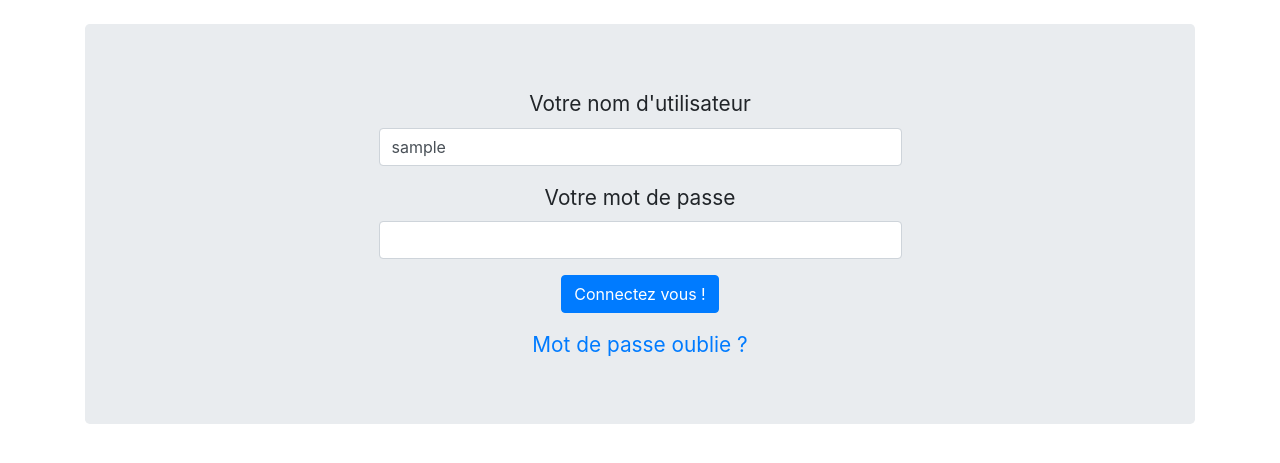
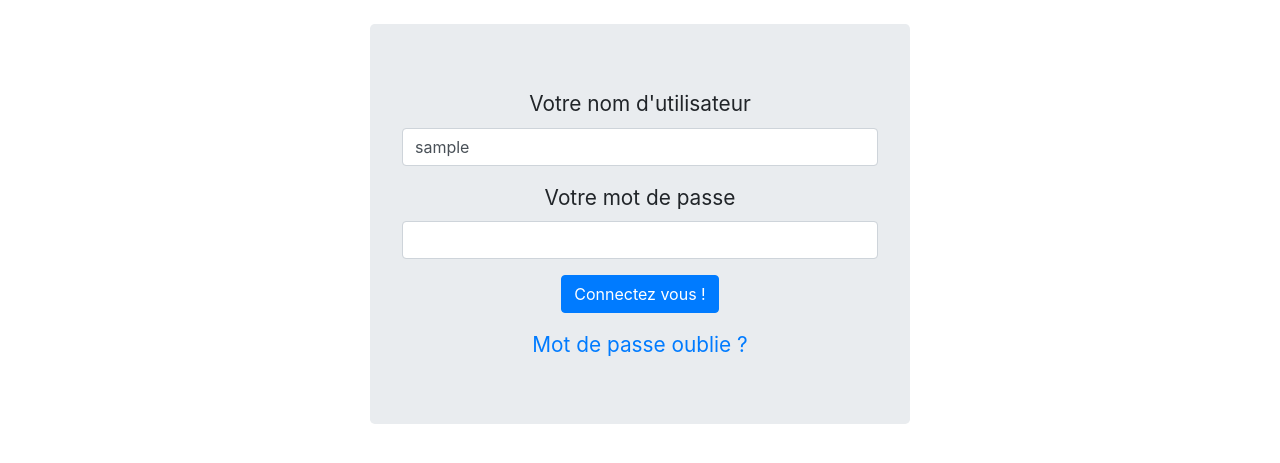
Before and after one commit to domad007/easyPeps, a Symfony app: template web/templates/account/connexion.html.twig in a window 1280 px wide. Shown: the part 246-709 px from the top of the page. Run offline with Twig, Linux system fonts and the light colour scheme; the template is opened without the code that fills it: most values are stand-ins (such as "Sample title", 1, 10 or a date in 2020); some libraries are stand-ins or nearby versions.

Commit message:
changement de style du site web(mise en place des colonnes)

```diff
--- a/web/public/CSS/style.css
+++ b/web/public/CSS/style.css
@@ -1,27 +1,3 @@
-form {
-    text-align: center;
-    width: 50%;
-    margin-left: 25%;
-}
-
-.alert{
-    text-align: center;
-    width: 50%;
-    margin-left: 25%;
-}
-
-#inscription_naissance {
-    margin-left: 10%;
-}
-
-.connexion {
-    text-align: center;
-}
-
-.contact {
-    text-align: center;
-}
-
 .dropdown-submenu {
     position: relative;
 }
--- a/web/templates/account/connexion.html.twig
+++ b/web/templates/account/connexion.html.twig
@@ -9,8 +9,9 @@
 {% endblock %}
 
 {% block container %}
-    <div class="connexion">
-        <div class="jumbotron" style="font-size: 1.3em;">
+    <div class="row row d-flex justify-content-center">
+        <div class="col-md-6">
+            <div class="jumbotron text-center" style="font-size: 1.3em;">
                 {% for message in app.flashes('success') %}
                     <div class="alert alert-success">
                         {{ message }}
@@ -35,4 +36,5 @@
                 <a href="{{ path('mdpOublie') }}">Mot de passe oublie ?</a>
             </div>
         </div>
+    </div>
 {% endblock %}
--- a/web/templates/account/contact.html.twig
+++ b/web/templates/account/contact.html.twig
@@ -11,8 +11,9 @@
 {% endblock %}
 
 {% block container %}
-    <div class="contact">
-        <div class="jumbotron" style="font-size: 1.3em;">
+    <div class="row row d-flex justify-content-center">
+        <div class="col-md-6">
+            <div class="jumbotron text-center" style="font-size: 1.3em;" >
                 {% for message in app.flashes('success') %}
                     <div class="alert alert-success">
                         {{ message }}
@@ -25,4 +26,5 @@
                 {{ form_end(form) }}
             </div>
         </div>
+    </div>
 {% endblock %}
--- a/web/templates/account/mdpOublie.html.twig
+++ b/web/templates/account/mdpOublie.html.twig
@@ -10,8 +10,9 @@
 {% endblock %}
 
 {% block container %}
-    <div class="mdpOublie">
-        <div class="jumbotron" style="font-size: 1.3em;">
+    <div class="row row d-flex justify-content-center">
+        <div class="col-md-6">
+            <div class="jumbotron text-center" style="font-size: 1.3em;" >
                 {% for message in app.flashes('success') %}
                     <div class="alert alert-success">
                         {{ message }}
@@ -32,4 +33,5 @@
                 </form>
             </div>
         </div>
+    </div>
 {% endblock %}
--- a/web/templates/account/modifMdp.html.twig
+++ b/web/templates/account/modifMdp.html.twig
@@ -6,8 +6,9 @@
     </header>
 {% endblock %}
 {% block container %}
-    <div class="modifMdp">
-        <div class="jumbotron" style="font-size: 1.3em;">
+    <div class="row row d-flex justify-content-center">
+        <div class="col-md-6">
+            <div class="jumbotron text-center" style="font-size: 1.3em;">
                 {% for message in app.flashes('success') %}
                     <div class="alert alert-success">
                         {{ message }}
@@ -24,4 +25,5 @@
                 {{ form_end(form) }}
             </div>
         </div>
+    </div>
 {% endblock %}
--- a/web/templates/account/modifMdpOublie.html.twig
+++ b/web/templates/account/modifMdpOublie.html.twig
@@ -7,8 +7,9 @@
     </header>
 {% endblock %}
 {% block container %}
-   <div class="confMdp">
-        <div class="jumbotron" style="font-size: 1.3em;">
+   <div class="row row d-flex justify-content-center">
+        <div class="col-md-6">
+            <div class="jumbotron text-center" style="font-size: 1.3em;" >
                 {% for message in app.flashes('danger') %}
                     <div class="alert alert-danger">
                         {{ message }}
@@ -19,4 +20,5 @@
                 {{form_end(form)}}
             </div>
         </div>
+    </div>
 {% endblock %}
--- a/web/templates/account/profile.html.twig
+++ b/web/templates/account/profile.html.twig
@@ -6,8 +6,9 @@
     </header>
 {% endblock %}
 {% block container %}
-    <div class="monProfil">
-        <div class="jumbotron" style="font-size: 1.3em;">
+    <div class="row row d-flex justify-content-center">
+        <div class="col-md-6">
+            <div class="jumbotron text-center" style="font-size: 1.3em;">
                 {% for message in app.flashes('success') %}
                     <div class="alert alert-success">
                         {{ message }}
@@ -19,4 +20,5 @@
                 {{ form_end(form) }}
             </div>
         </div>
+    </div>
 {% endblock %}
--- a/web/templates/base.html.twig
+++ b/web/templates/base.html.twig
@@ -27,10 +27,12 @@
                                 <a class="nav-link" href="{{path('classes')}}">Mes classes</a>
                             </li>
                                 <li class="nav-item">
-                                <a class="nav-link dropdown-toggle" data-toggle="dropdown" href="#">Votre compte</a>
-                                    <div class="dropdown-menu">
-                                        <a href="{{ path('mon_profil') }}" class="dropdown-item">Modifiez votre profil</a>
-                                        <a href="{{ path('mon_mdp') }}" class="dropdown-item">Modifiez votre mot de passe</a>
+                                    <div class="dropdown">
+                                        <a class="nav-link dropdown-toggle" data-toggle="dropdown" href="#">Votre compte</a>
+                                        <div class="dropdown-menu">
+                                            <a href="{{ path('mon_profil') }}" class="dropdown-item">Modifiez votre profil</a>
+                                            <a href="{{ path('mon_mdp') }}" class="dropdown-item">Modifiez votre mot de passe</a>
+                                        </div>
                                     </div>
                                 </li>
                                 <li class="nav-item">
--- a/web/templates/classes/newClass.html.twig
+++ b/web/templates/classes/newClass.html.twig
@@ -6,8 +6,9 @@
     </header>
 {% endblock %}
 {% block container %}
-<div class="mesClasses">
-    <div class="jumbotron" style="font-size: 1.3em;">
+<div class="row row d-flex justify-content-center">
+    <div class="col-md-8">
+        <div class="jumbotron text-center" style="font-size: 1.3em;">
             {% for message in app.flashes('success') %}
                 <div class="alert alert-success">
                     {{ message }}
@@ -22,4 +23,5 @@
             {{form_end(form)}}
         </div>
     </div>
+</div>
 {% endblock %}
```
Also changed, not shown: web/src/Entity/Eleve.php (added, +92 -0 lines), web/src/Migrations/Version20200303144111.php (added, +36 -0 lines), web/src/Migrations/Version20200303144326.php (added, +35 -0 lines), web/src/Repository/EleveRepository.php (added, +50 -0 lines), web/templates/account/inscription.html.twig (+8 -6 lines). Lines whose indentation alone changed are shown as unchanged.
